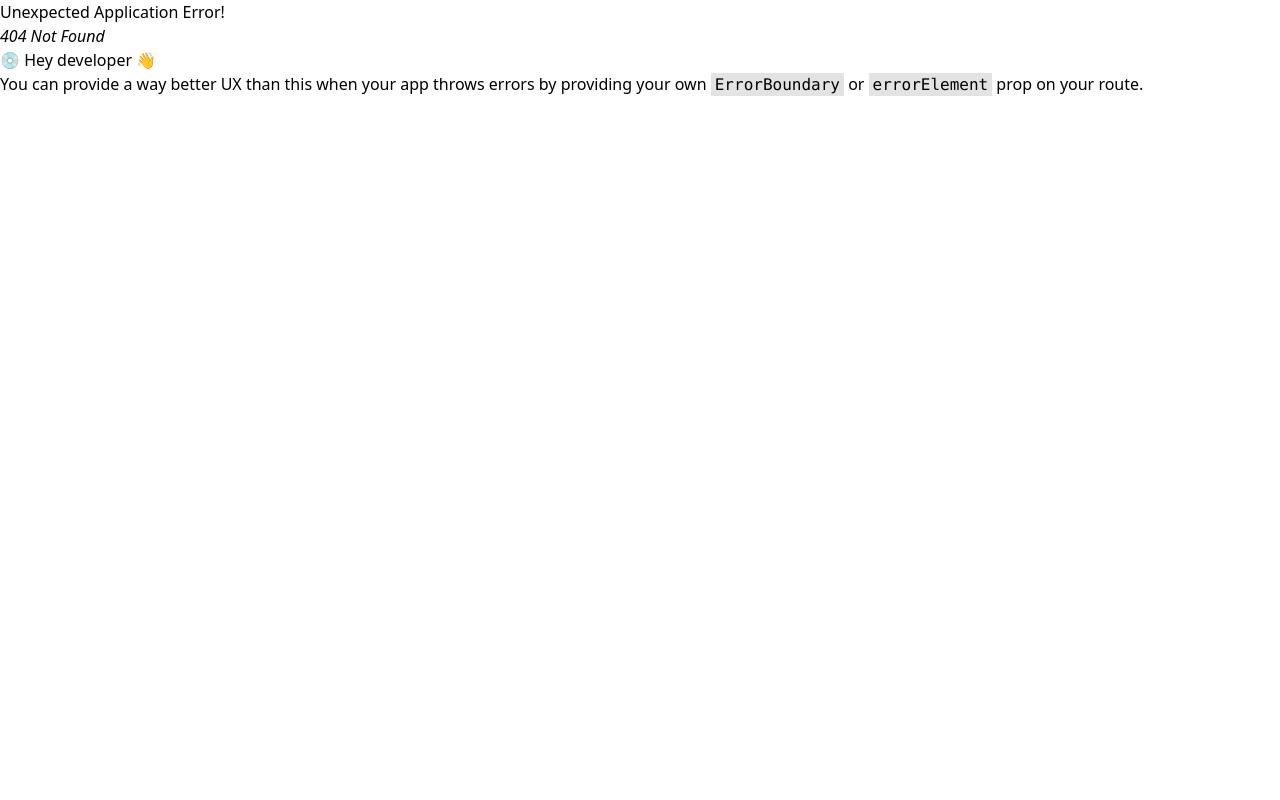
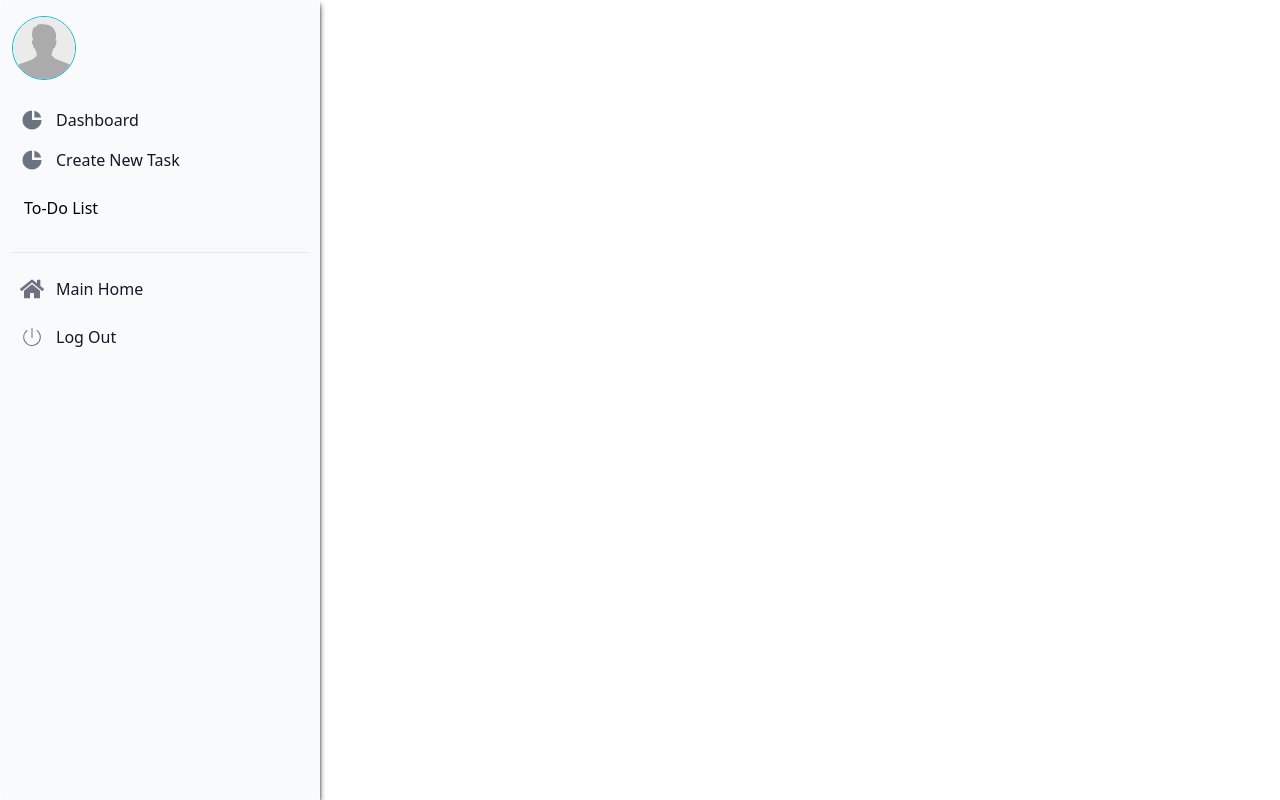
Before and after one commit to raselsharif/programmingHero-SCIC-job-task, a React (Vite) app: page /dashboard in a window 1280 px wide. Before the commit this address had no page. Built offline with nearby package versions, Linux system fonts and the light colour scheme.

Commit message:
added dashboard, side nav

```diff
--- a/src/pages/Sections/About.jsx
+++ b/src/Sections/About.jsx
@@ -1,4 +1,4 @@
-import about from "../../assets/about.png";
+import about from "../assets/about.png";
 const About = () => {
   return (
     <div className="mt-20 max-w-7xl mx-auto">
--- /dev/null
+++ b/src/pages/Dashboard/DashSidebar.jsx
@@ -0,0 +1,50 @@
+import { Sidebar } from "flowbite-react";
+import { HiChartPie } from "react-icons/hi";
+import { MdAddTask } from "react-icons/md";
+import { BsListTask } from "react-icons/bs";
+import { CiPower } from "react-icons/ci";
+import { FaHome } from "react-icons/fa";
+import demouser from "../../assets/demouser.png";
+import { NavLink } from "react-router-dom";
+const DashSidebar = () => {
+  return (
+    <div className="h-screen shadow-md shadow-black">
+      <Sidebar className="w-full">
+        <div className="mb-5">
+          <img
+            src={demouser}
+            alt="user image"
+            className="h-16 w-16 rounded-full border border-cyan-500"
+          />
+        </div>
+        <Sidebar.Items>
+          <Sidebar.ItemGroup>
+            <NavLink to={"/dashboard/home"}>
+              <Sidebar.Item href="#" icon={HiChartPie}>
+                Dashboard
+              </Sidebar.Item>
+            </NavLink>
+            <NavLink to={"/dashboard/home"}>
+              <Sidebar.Item href="#" icon={HiChartPie}>
+                Create New Task
+              </Sidebar.Item>
+            </NavLink>
+            <NavLink to={"/dashboard/home"}>
+              <Sidebar icon={HiChartPie}>To-Do List</Sidebar>
+            </NavLink>
+          </Sidebar.ItemGroup>
+          <Sidebar.ItemGroup>
+            <Sidebar.Item href="#" icon={FaHome}>
+              Main Home
+            </Sidebar.Item>
+            <Sidebar.Item href="#" icon={CiPower}>
+              Log Out
+            </Sidebar.Item>
+          </Sidebar.ItemGroup>
+        </Sidebar.Items>
+      </Sidebar>
+    </div>
+  );
+};
+
+export default DashSidebar;
--- /dev/null
+++ b/src/pages/Dashboard/Dashboard.jsx
@@ -0,0 +1,17 @@
+import { Outlet } from "react-router-dom";
+import DashSidebar from "./DashSidebar";
+
+const Dashboard = () => {
+  return (
+    <div className="grid grid-cols-12">
+      <div className="col-span-3">
+        <DashSidebar />
+      </div>
+      <div className="col-span-9">
+        <Outlet />
+      </div>
+    </div>
+  );
+};
+
+export default Dashboard;
--- /dev/null
+++ b/src/pages/Dashboard/DashboardHome/DashboardHome.jsx
@@ -0,0 +1,5 @@
+const DashboardHome = () => {
+  return <div>home</div>;
+};
+
+export default DashboardHome;
--- a/src/pages/Home.jsx
+++ b/src/pages/Home.jsx
@@ -1,6 +1,6 @@
 import Banner from "../compoments/Banner/Banner";
-import About from "./Sections/About";
-import WhoCanUse from "./Sections/WhoCanUse";
+import About from "../Sections/About";
+import WhoCanUse from "../Sections/WhoCanUse";
 
 const Home = () => {
   return (
```
Also changed, not shown: src/routes/Routers.jsx (+14 -2 lines), src/Sections/CanUseCard.jsx (renamed from src/pages/Sections/CanUseCard.jsx), src/Sections/WhoCanUse.jsx (renamed from src/pages/Sections/WhoCanUse.jsx), src/assets/demouser.png (added).
